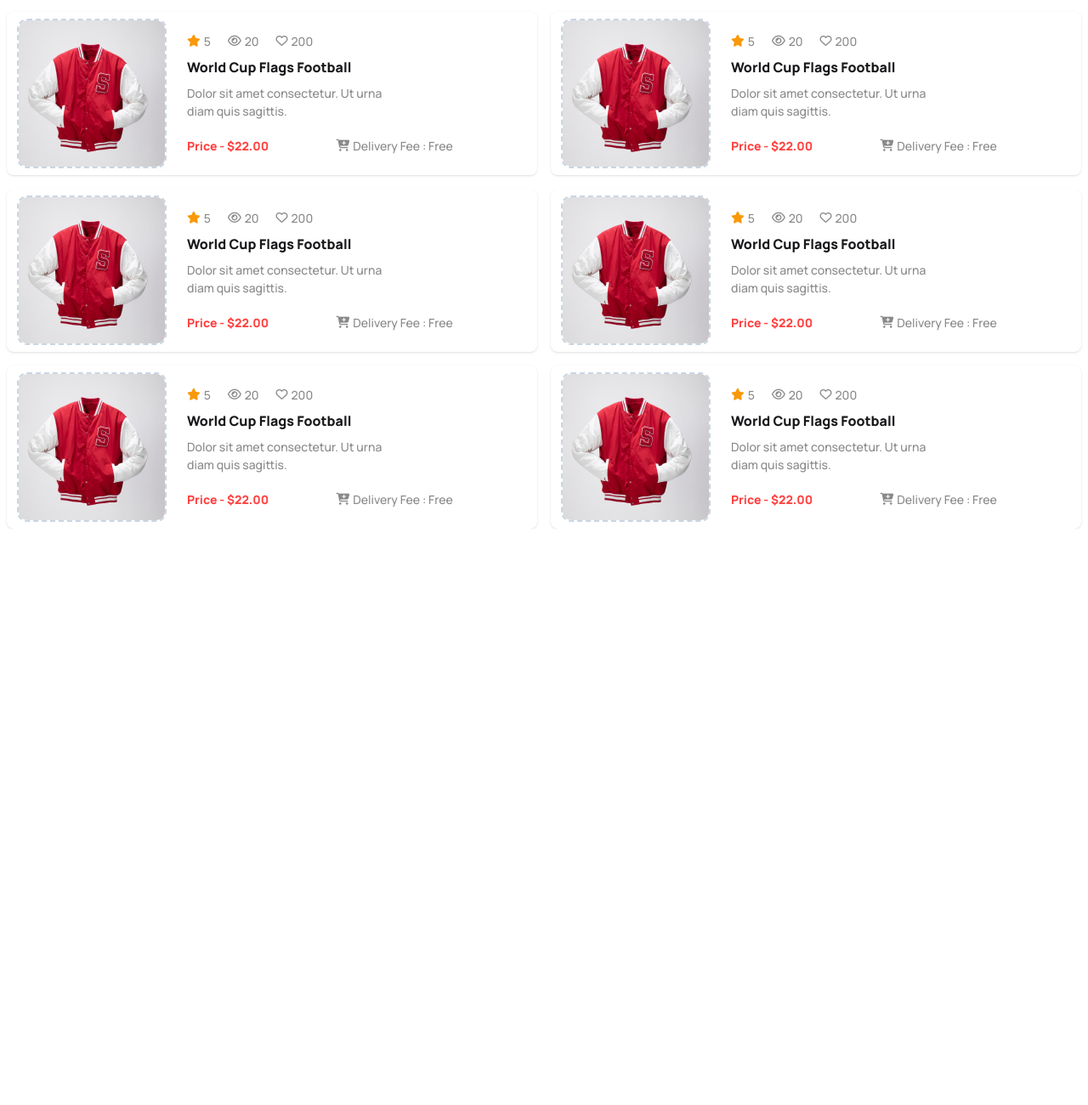
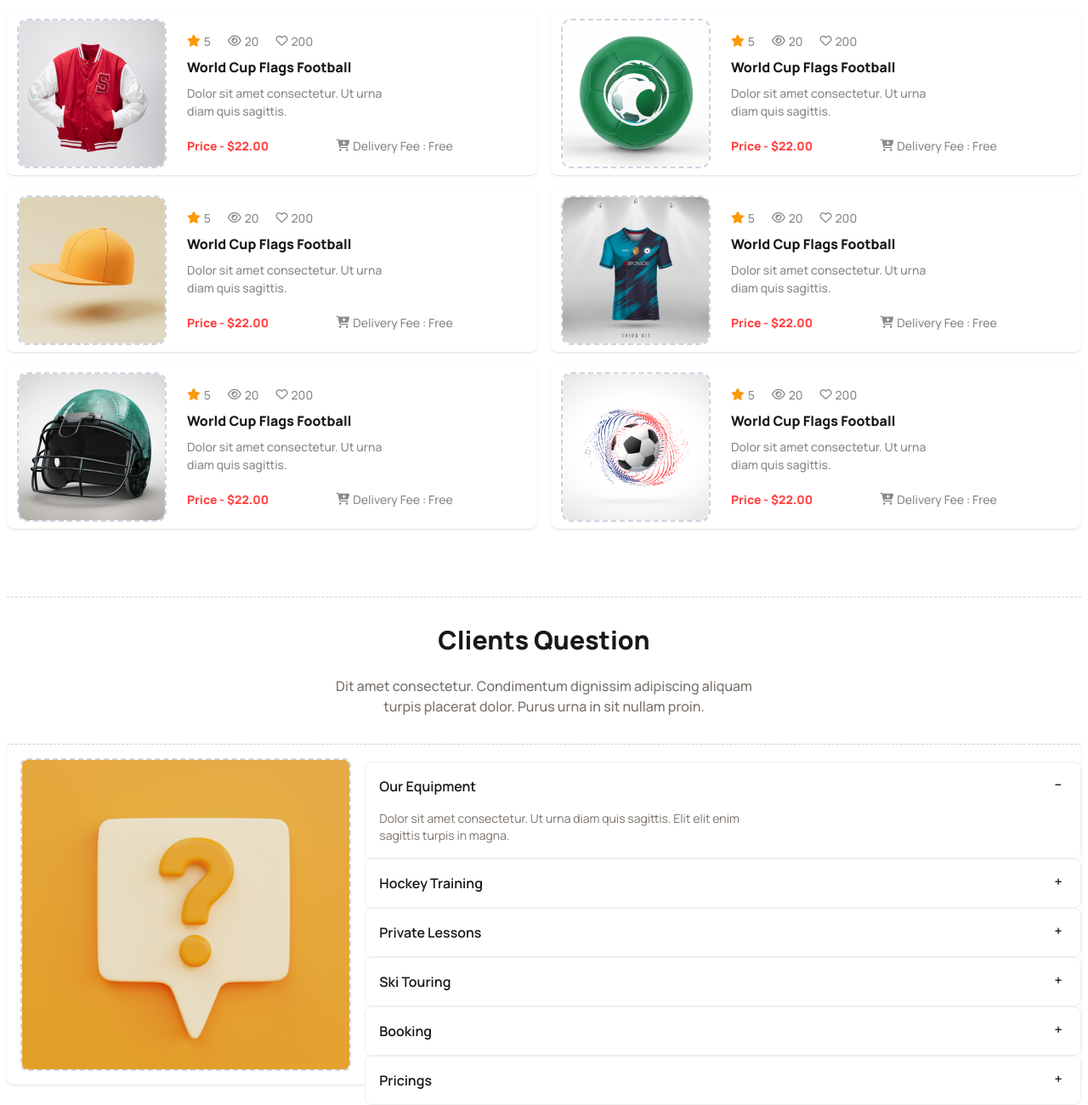
Before and after one commit to mohibuluzzal/hockey-web, a plain HTML site: page index.html in a window 1280 px wide. Shown: the part 2825-4125 px from the top of the page at 85% size. Before the commit the page ends 3447 px from the top, so only its background shows below. Drawn offline with nearby package versions, Linux system fonts and the light colour scheme.

Commit message:
added Client section done

```diff
--- a/index.html
+++ b/index.html
@@ -310,7 +310,7 @@ enim sagittis turpis in magna. Id et sed euismod natoque amet nunc morbi nulla.
 
   <figure class="pl-3">
     <img class="h-44 w-44 rounded-xl border-2 border-slate-300 border-dashed"
-      src="Images/5.png"
+      src="Images/6.png"
       alt="Movie" />
   </figure>
   <div class="card-body">
@@ -344,7 +344,7 @@ enim sagittis turpis in magna. Id et sed euismod natoque amet nunc morbi nulla.
 
   <figure class="pl-3">
     <img class="h-44 w-44 rounded-xl border-2 border-slate-300 border-dashed"
-      src="Images/5.png"
+      src="Images/7.png"
       alt="Movie" />
   </figure>
   <div class="card-body">
@@ -378,7 +378,7 @@ enim sagittis turpis in magna. Id et sed euismod natoque amet nunc morbi nulla.
 
   <figure class="pl-3">
     <img class="h-44 w-44 rounded-xl border-2 border-slate-300 border-dashed"
-      src="Images/5.png"
+      src="Images/8.png"
       alt="Movie" />
   </figure>
   <div class="card-body">
@@ -412,7 +412,7 @@ enim sagittis turpis in magna. Id et sed euismod natoque amet nunc morbi nulla.
 
   <figure class="pl-3">
     <img class="h-44 w-44 rounded-xl border-2 border-slate-300 border-dashed"
-      src="Images/5.png"
+      src="Images/9.png"
       alt="Movie" />
   </figure>
   <div class="card-body">
@@ -446,7 +446,7 @@ enim sagittis turpis in magna. Id et sed euismod natoque amet nunc morbi nulla.
 
   <figure class="pl-3">
     <img class="h-44 w-44 rounded-xl border-2 border-slate-300 border-dashed"
-      src="Images/5.png"
+      src="Images/10.png"
       alt="Movie" />
   </figure>
   <div class="card-body">
@@ -474,10 +474,62 @@ enim sagittis turpis in magna. Id et sed euismod natoque amet nunc morbi nulla.
     </div>
   </div>
           </div>
-
         </div>
 
          </section>
+
+         <!-- Client Question Section Start -->
+          <section class="mt-20">
+            <div class="border-y-1 border-slate-300 border-dashed">
+          <h2 class="text-3xl font-extrabold text-center mb-6 pt-8">Clients Question</h2>
+        <p class="font-medium text-stone-500 lg:w-2/5 text-center mx-auto pb-8">Dit amet consectetur. Condimentum dignissim adipiscing aliquam turpis placerat dolor. Purus urna in sit nullam proin. </p>
+        </div>
+
+        <!-- Equipment Card -->
+         <div class="card card-side bg-base-100 shadow-sm lg:h-[400px] flex flex-col lg:flex-row">
+  <figure class="w-full lg:w-1/3 p-4">
+    <img class="w-full rounded-lg border-2 border-slate-300 border-dashed "
+      src="Images/11.png"
+      alt="Movie" />
+  </figure>
+
+  <div class="w-full lg:w-2/3 pt-5">
+    <div class="collapse collapse-plus bg-base-100 border border-base-300">
+  <input type="radio" name="my-accordion-3" checked="checked" />
+  <div class="collapse-title font-semibold">Our Equipment</div>
+  <div class="collapse-content text-sm text-stone-500">Dolor sit amet consectetur. Ut urna diam quis sagittis. Elit elit enim <br> sagittis turpis in magna.</div>
+</div>
+<div class="collapse collapse-plus bg-base-100 border border-base-300">
+  <input type="radio" name="my-accordion-3" />
+  <div class="collapse-title font-semibold">Hockey Training</div>
+  <div class="collapse-content text-sm">Click on "Forgot Password" on the login page and follow the instructions sent to your email.</div>
+</div>
+<div class="collapse collapse-plus bg-base-100 border border-base-300">
+  <input type="radio" name="my-accordion-3" />
+  <div class="collapse-title font-semibold">Private Lessons</div>
+  <div class="collapse-content text-sm">Go to "My Account" settings and select "Edit Profile" to make changes.</div>
+</div>
+<div class="collapse collapse-plus bg-base-100 border border-base-300">
+  <input type="radio" name="my-accordion-3" />
+  <div class="collapse-title font-semibold">Ski Touring</div>
+  <div class="collapse-content text-sm">Go to "My Account" settings and select "Edit Profile" to make changes.</div>
+</div>
+<div class="collapse collapse-plus bg-base-100 border border-base-300">
+  <input type="radio" name="my-accordion-3" />
+  <div class="collapse-title font-semibold">Booking</div>
+  <div class="collapse-content text-sm">Go to "My Account" settings and select "Edit Profile" to make changes.</div>
+</div>
+<div class="collapse collapse-plus bg-base-100 border border-base-300">
+  <input type="radio" name="my-accordion-3" />
+  <div class="collapse-title font-semibold">Pricings</div>
+  <div class="collapse-content text-sm">Go to "My Account" settings and select "Edit Profile" to make changes.</div>
+</div>
+  </div>
+
+</div>
+          </section>
+
+
     </main>
 
     <footer>
```
